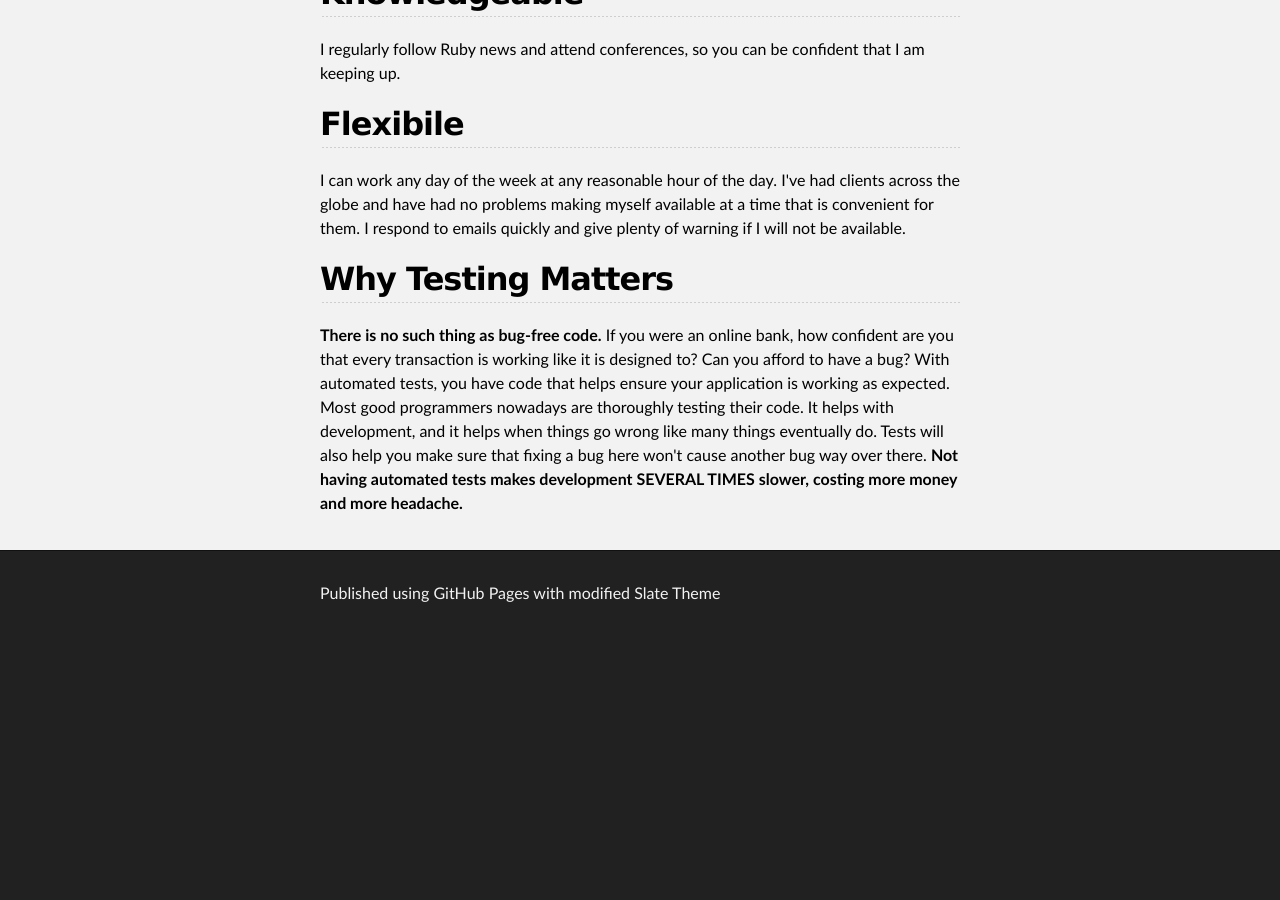
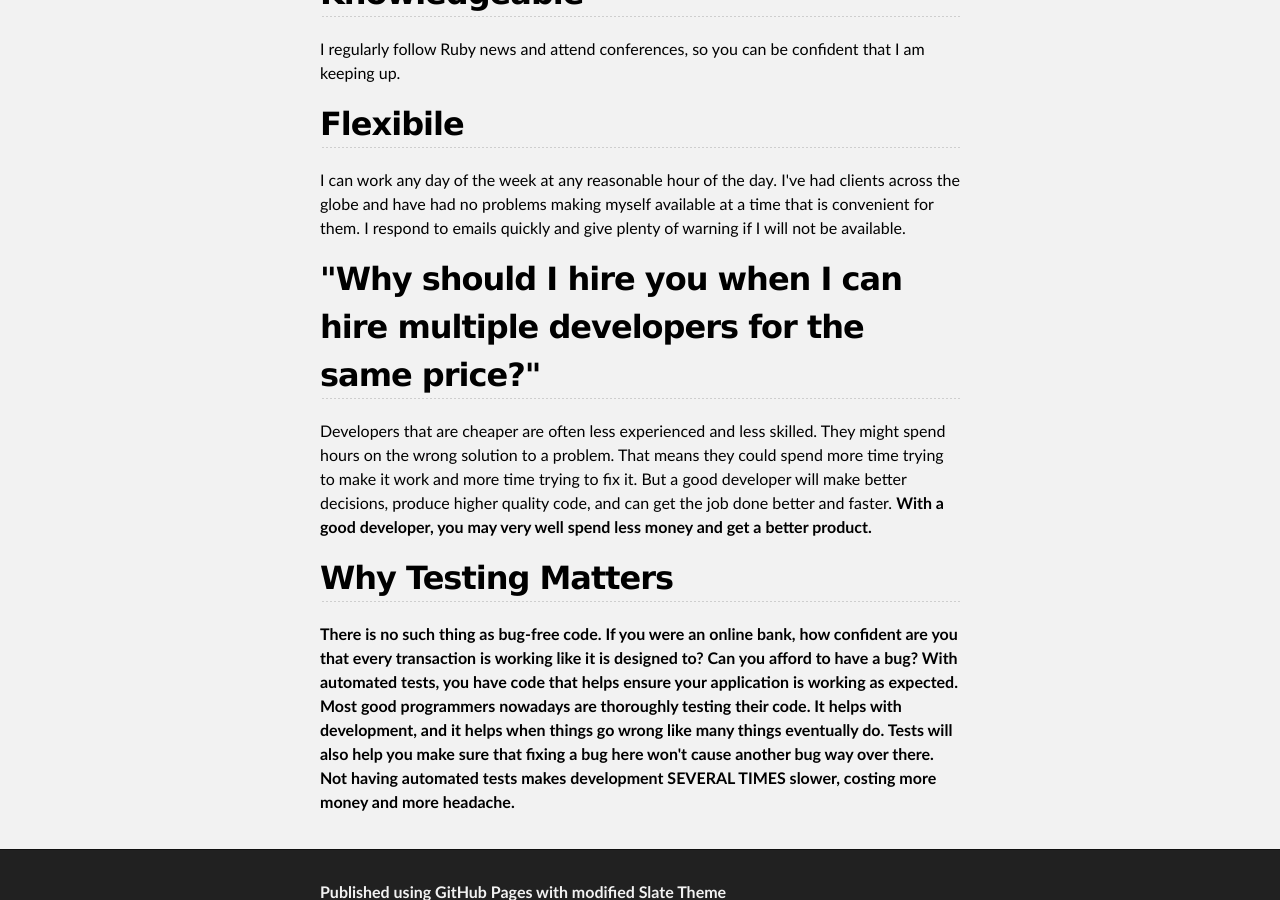
Before and after one commit to ordinaryzelig/ordinaryzelig.github.com, a Jekyll site: the page built from index.html, in a window 1280 px wide and 900 px high, scrolled down 1052 px. Built offline with Jekyll 4.4.1, drawn with Linux system fonts in a browser that asks for light colours; before the commit the page ends 1692 px from its top, so only the background shows below that.

Commit message:
Add "why not hire multiple devs for same price" section

```diff
--- a/index.html
+++ b/index.html
@@ -20,6 +20,9 @@ showContact: true
 <h2>Flexibile</h2>
 <p>I can work any day of the week at any reasonable hour of the day. I've had clients across the globe and have had no problems making myself available at a time that is convenient for them. I respond to emails quickly and give plenty of warning if I will not be available.</p>
 
+<h2>"Why should I hire you when I can hire multiple developers for the same price?"</h2>
+<p>Developers that are cheaper are often less experienced and less skilled. They might spend hours on the wrong solution to a problem. That means they could spend more time trying to make it work and more time trying to fix it. But a good developer will make better decisions, produce higher quality code, and can get the job done better and faster. <strong>With a good developer, you may very well spend less money and get a better product.<strong></p>
+
 <h2>Why Testing Matters</h2>
 <p>
   <strong>There is no such thing as bug-free code.</strong>
```
